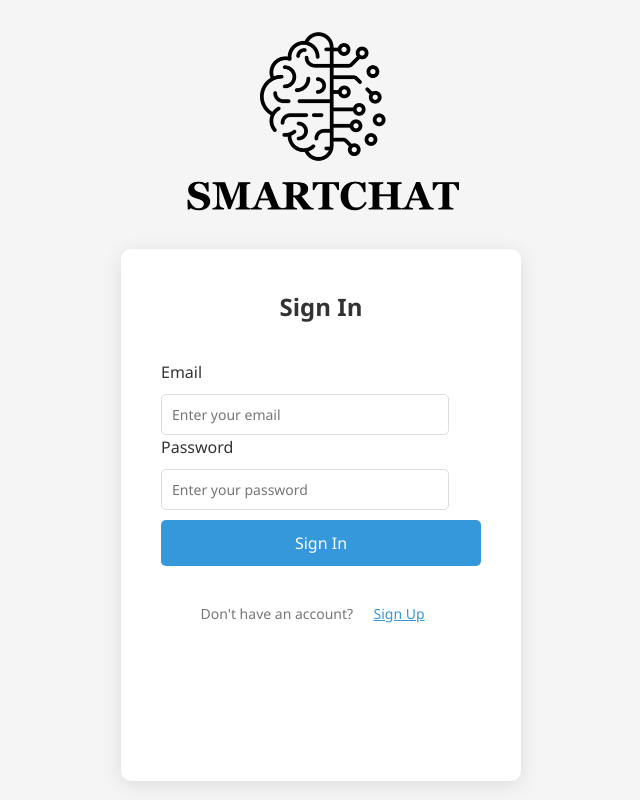
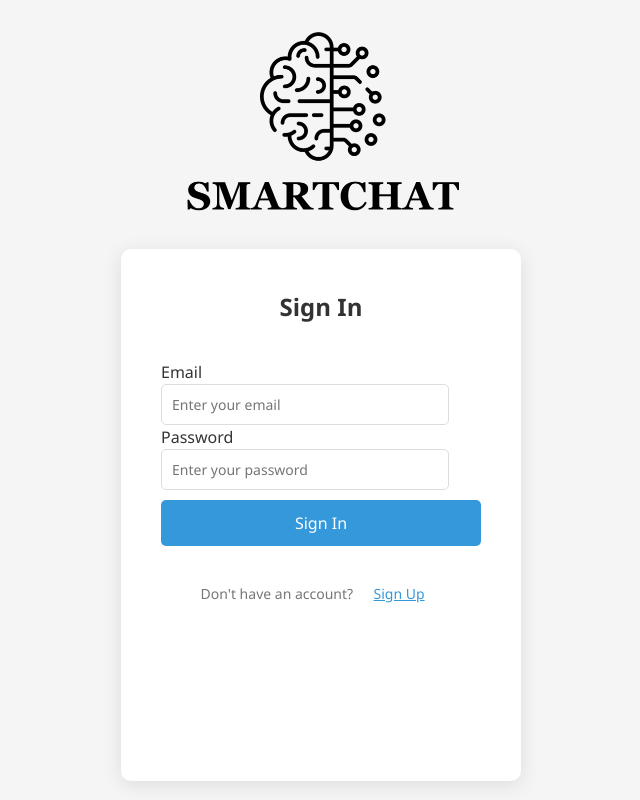
Before and after one commit to asafzaf/SmartChatFront, a React (Vite) app: page / in a window 1280 px wide. Shown: the whole page, without its empty margins (319-959 px from the left). Built offline with nearby package versions, Linux system fonts and the light colour scheme.

Commit message:
update feedback form style

```diff
--- a/src/App.css
+++ b/src/App.css
@@ -79,7 +79,7 @@ h2 {
 
 label {
   display: block;
-  margin-bottom: 5px;
+  margin-bottom: 0px !important;
   color: #555;
   font-size: 14px;
 }
@@ -592,7 +592,8 @@ label {
 }
 
 .model-filed {
-  margin-bottom: 15px;
+  margin-bottom: 25px;
+  margin-top: 25px;
 }
 
 .model-files-secondary {
@@ -655,3 +656,8 @@ label {
 .open-form-btn:hover {
   background-color: #2f8bc9;
 }
+
+.rating-label {
+  font-size: 0.9em;
+  color: #555;
+}
```
